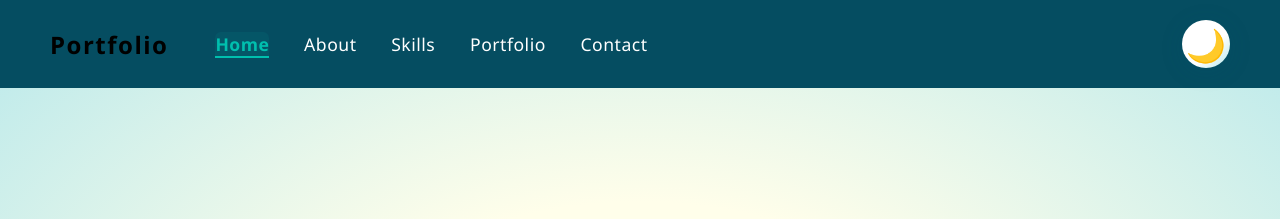
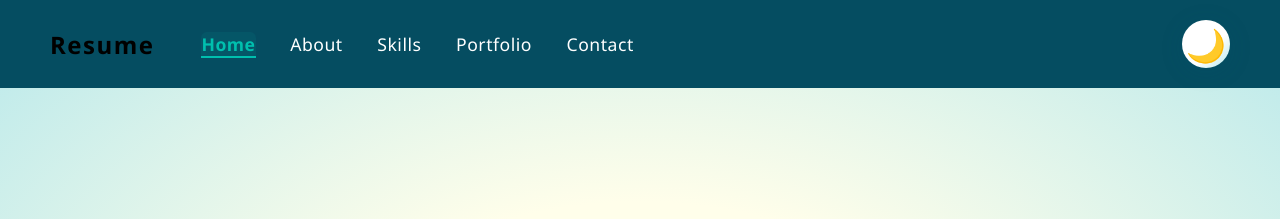
Before and after one commit to Khawplauxk/My-portforio, a plain HTML site: page index.html in a window 1280 px wide. Shown: the top 219 px of the page. Drawn offline with Linux system fonts and the light colour scheme.

Commit message:
Update index.html

```diff
--- a/index.html
+++ b/index.html
@@ -77,7 +77,7 @@
 </head>
 <body>
   <header>
-    <h2 class="logo">Portfolio</h2>
+    <h2 class="logo">Resume</h2>
     <nav class="navigation">
       <a href="#home">Home</a>
       <a href="#about">About</a>
```
